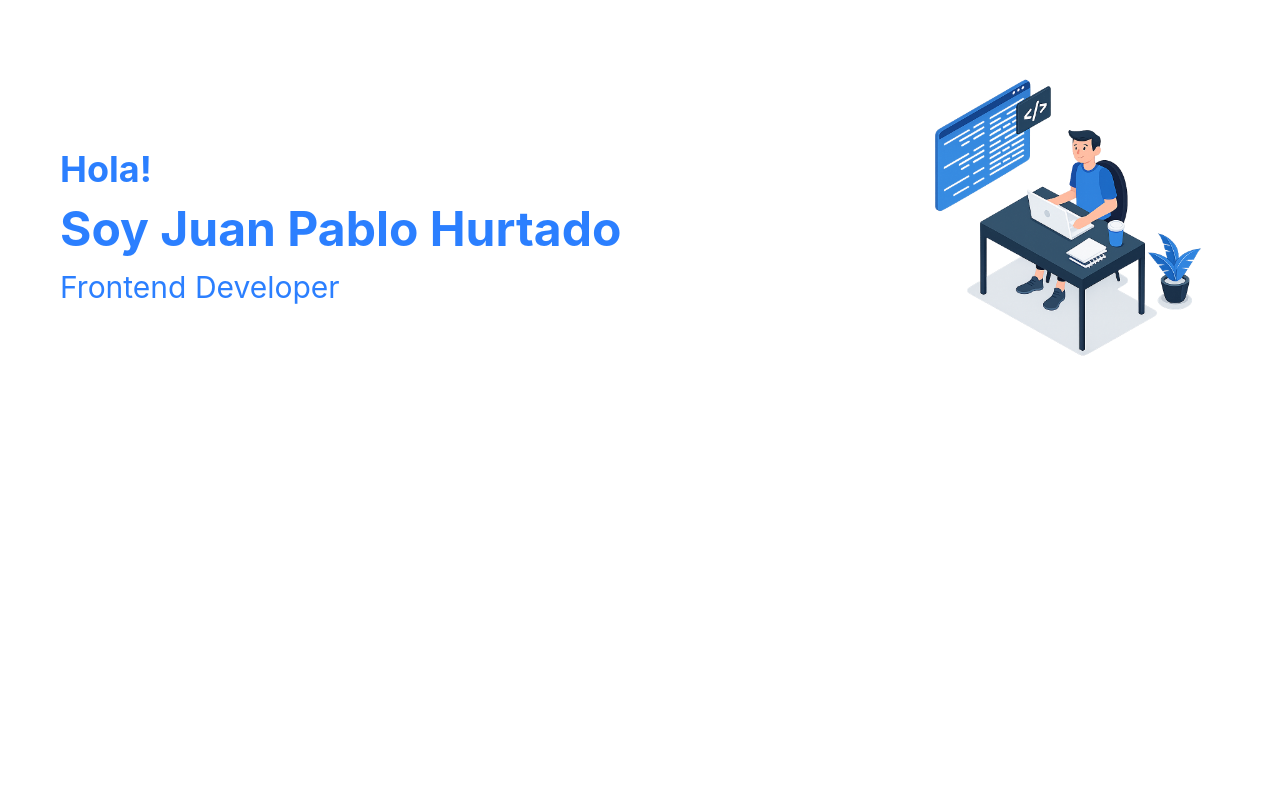
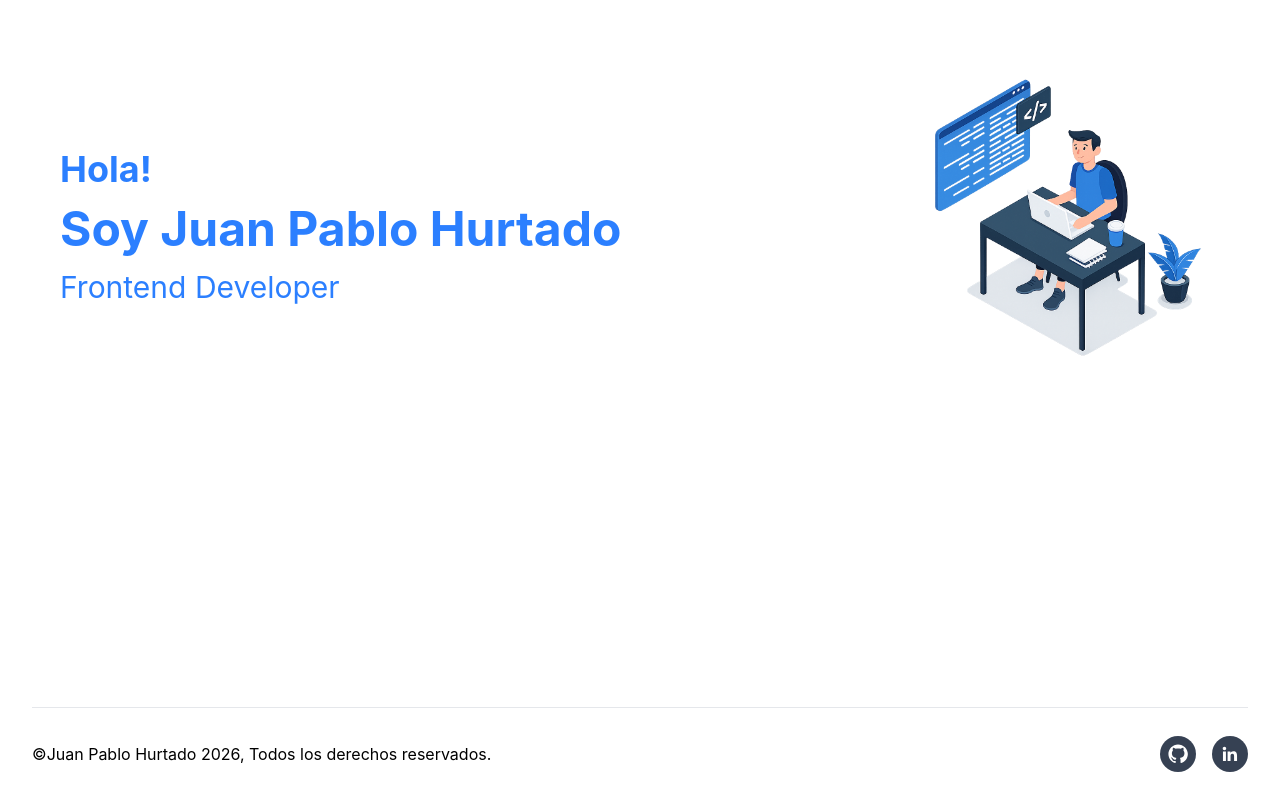
Before and after one commit to JuanPhurtado18/Portafolio, a React (Vite) app: page / in a window 1280 px wide. Shown: the part 245-1045 px from the top of the page. Before the commit the page ends 872 px from the top, so only its background shows below. Built offline with nearby package versions, Linux system fonts and the light colour scheme.

Commit message:
change layout component name, feauture: add footer component

```diff
--- a/src/App.jsx
+++ b/src/App.jsx
@@ -1,13 +1,15 @@
 import { useState } from "react";
 import "./App.css";
 import Navbar from "./Components/navbar";
-import Welcome from "./layouts/welcome";
+import Home from "./layouts/Home";
+import Footer from "./Components/footer";
 
 function App() {
   return (
     <>
       <Navbar />
-      <Welcome />
+      <Home />
+      <Footer />
     </>
   );
 }
--- /dev/null
+++ b/src/Components/footer.jsx
@@ -0,0 +1,65 @@
+function footer() {
+  return (
+    <>
+      <footer class="w-full">
+        <div class="mx-auto max-w-7xl px-4 sm:px-6 lg:px-8">
+          <div class="grid grid-cols-2 sm:grid-cols-4 lg:grid-cols-6 gap-3 md:gap-8 py-10 max-sm:max-w-sm max-sm:mx-auto gap-y-8">
+            <div class="col-span-full mb-10 lg:col-span-2 lg:mb-0"></div>
+          </div>
+
+          <div class="py-7 border-t border-gray-200">
+            <div class="flex items-center justify-center flex-col lg:justify-between lg:flex-row">
+              <div class="flex mt-4 space-x-4 sm:justify-center lg:mt-0  ">
+                ©<p>Juan Pablo Hurtado 2026, Todos los derechos reservados.</p>
+              </div>
+              <div class="flex mt-4 space-x-4 sm:justify-center lg:mt-0 ">
+                <a
+                  href="https://github.com/JuanPhurtado18"
+                  target="_blank"
+                  class="w-9 h-9 rounded-full bg-gray-700 flex justify-center items-center hover:bg-indigo-600"
+                >
+                  <svg
+                    xmlns="http://www.w3.org/2000/svg"
+                    width="20"
+                    height="20"
+                    viewBox="0 0 24 24"
+                    fill="none"
+                  >
+                    <g id="Social Media">
+                      <path
+                        d="M12 0.5C5.73 0.5 0.5 5.73 0.5 12C0.5 17.08 3.87 21.34 8.44 22.9C9.05 23.01 9.27 22.65 9.27 22.34C9.27 22.06 9.26 21.24 9.25 20.3C6 20.97 5.28 18.76 5.28 18.76C4.73 17.36 3.94 17 3.94 17C2.84 16.25 4.03 16.26 4.03 16.26C5.24 16.34 5.88 17.5 5.88 17.5C6.96 19.33 8.73 18.8 9.42 18.49C9.53 17.7 9.84 17.16 10.18 16.85C7.49 16.55 4.66 15.52 4.66 10.92C4.66 9.61 5.13 8.54 5.9 7.69C5.77 7.39 5.36 6.19 6.02 4.55C6.02 4.55 7.03 4.24 9.24 5.73C10.2 5.46 11.2 5.33 12.2 5.33C13.2 5.33 14.2 5.46 15.16 5.73C17.37 4.24 18.38 4.55 18.38 4.55C19.04 6.19 18.63 7.39 18.5 7.69C19.27 8.54 19.74 9.61 19.74 10.92C19.74 15.53 16.91 16.55 14.21 16.85C14.66 17.24 15.06 18.02 15.06 19.2C15.06 20.87 15.05 21.96 15.05 22.34C15.05 22.65 15.27 23.02 15.89 22.9C20.45 21.34 23.82 17.08 23.82 12C23.82 5.73 18.59 0.5 12 0.5Z"
+                        fill="white"
+                      />
+                    </g>
+                  </svg>
+                </a>
+                <a
+                  href="https://www.linkedin.com/in/juan-pablo-hurtado-agudelo/ "
+                  target="_blank"
+                  class="w-9 h-9 rounded-full bg-gray-700 flex justify-center items-center hover:bg-indigo-600"
+                >
+                  <svg
+                    xmlns="http://www.w3.org/2000/svg"
+                    width="20"
+                    height="20"
+                    viewBox="0 0 24 24"
+                    fill="none"
+                  >
+                    <g id="Social Media">
+                      <path
+                        d="M20.45 20.45H16.9V14.85C16.9 13.45 16.87 11.65 14.92 11.65C12.94 11.65 12.65 13.15 12.65 14.75V20.45H9.1V9H12.5V10.6H12.55C13.05 9.7 14.25 8.75 15.95 8.75C19.55 8.75 20.45 11.05 20.45 14.05V20.45ZM5.34 7.43C4.2 7.43 3.25 6.48 3.25 5.34C3.25 4.2 4.2 3.25 5.34 3.25C6.48 3.25 7.43 4.2 7.43 5.34C7.43 6.48 6.48 7.43 5.34 7.43ZM7.12 20.45H3.56V9H7.12V20.45Z"
+                        fill="white"
+                      />
+                    </g>
+                  </svg>
+                </a>
+              </div>
+            </div>
+          </div>
+        </div>
+      </footer>
+    </>
+  );
+}
+
+export default footer;
--- a/src/layouts/welcome.jsx
+++ b/src/layouts/Home.jsx
@@ -1,6 +1,6 @@
 import Img from "../img/ImagenWelcome.png";
 
-function Welcome() {
+function home() {
   return (
     <div className="flex items-center justify-between h-screen px-15    text-white">
       <div className="text-left">
@@ -17,4 +17,4 @@ function Welcome() {
   );
 }
 
-export default Welcome;
+export default home;
```
